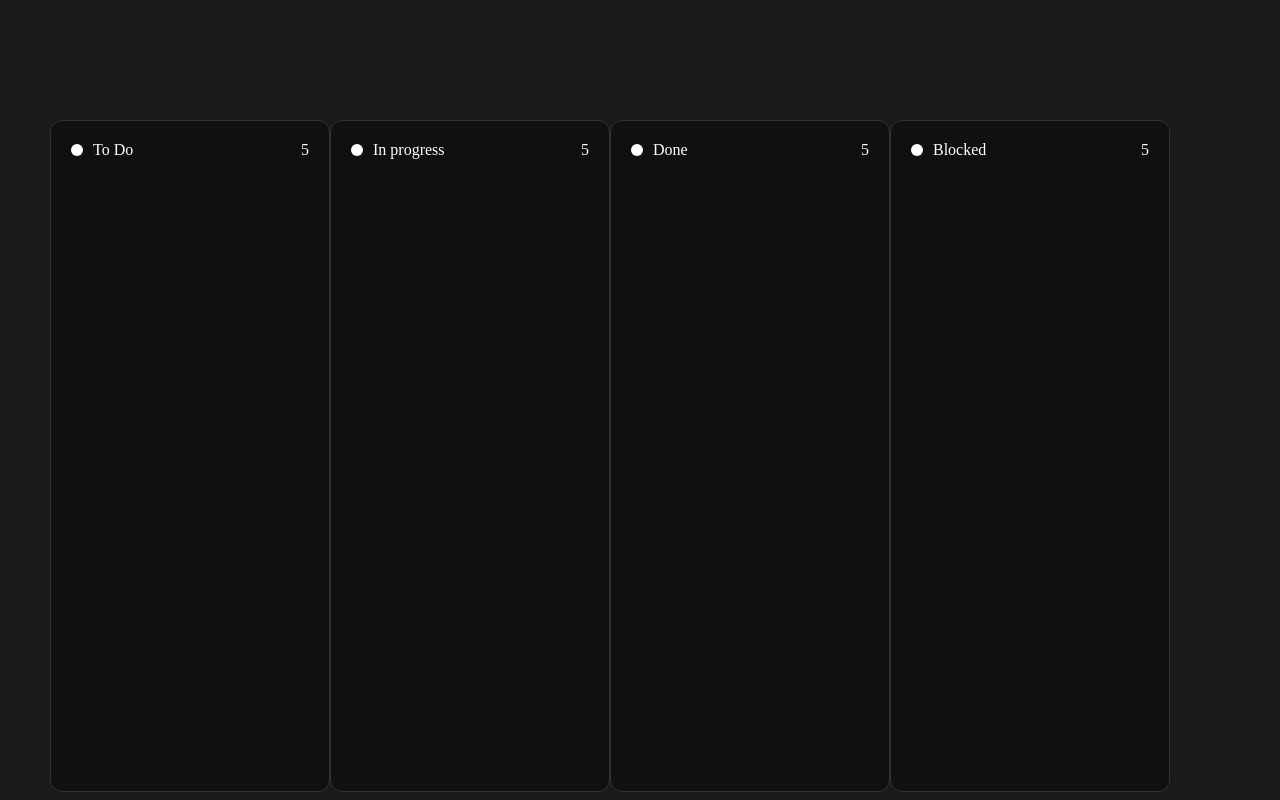
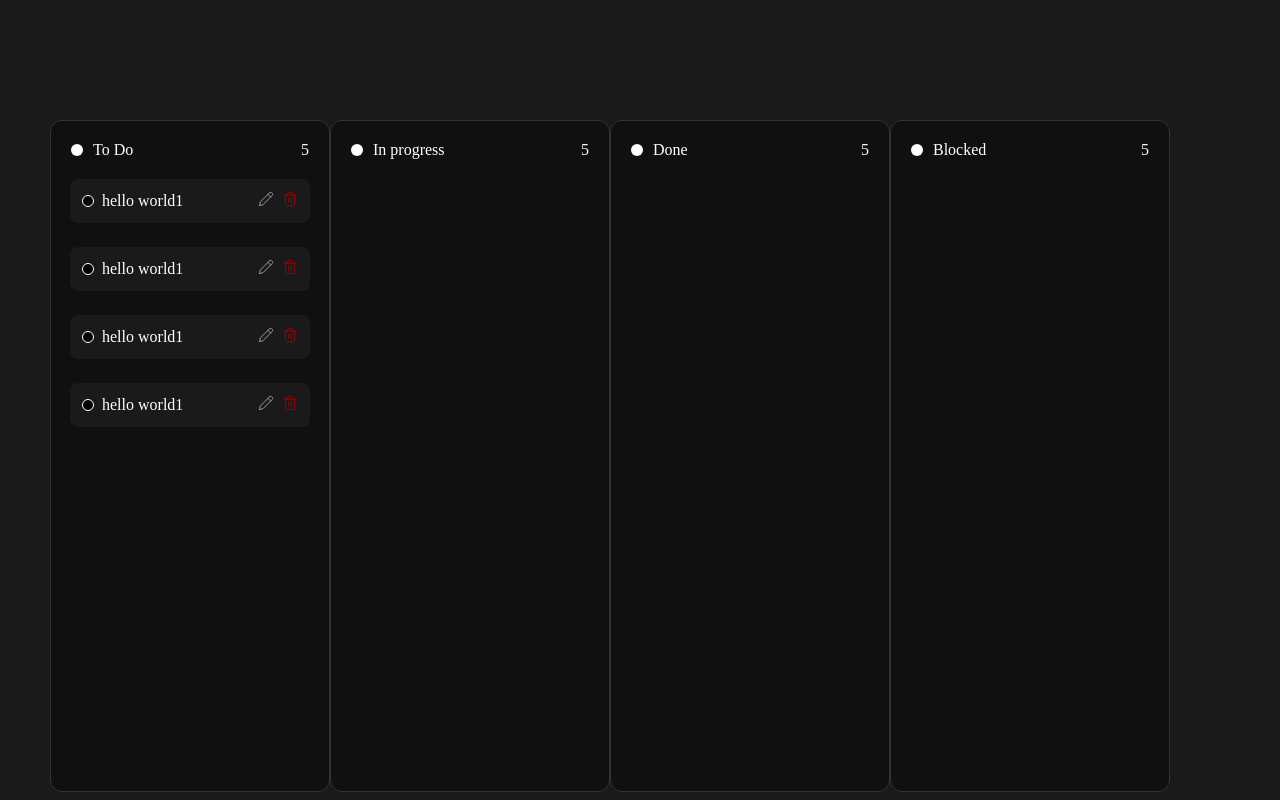
Before and after one commit to Naomi9778/todo-list, a plain HTML site: page index.html in a window 1280 px wide. Drawn offline with Linux system fonts and the light colour scheme.

Commit message:
Description nemev

```diff
--- a/index.css
+++ b/index.css
@@ -117,3 +117,9 @@ body {
   border: 1px solid white;
   background: #000;
 }
+
+.list {
+  display: flex;
+  flex-direction: column;
+  gap: 24px;
+}
--- a/index.js
+++ b/index.js
@@ -89,6 +89,8 @@ const createBoard = (Text, Count) => {
   circle.className = "circle";
   count.innerText = Count;
   headerText.innerText = Text;
+  list.className = 'list';
+
 
   headerTitle.appendChild(circle);
   headerTitle.appendChild(headerText);
@@ -98,24 +100,36 @@ const createBoard = (Text, Count) => {
   board.appendChild(list);
   body.appendChild(board);
 };
-
-const createTask = () => {
-  const list = document.getElementsByClassName("list")[0];
-  const task = document.createElement("div");
-  const text = document.createElement("p");
-  const edit = document.createElement("div");
-  const remove = document.createElement("div");
-
-  edit.innerHTML = editSvg;
-  remove.innerHTML = removeSvg;
-
-  list.appendChild(task);
-  body.appendChild(list)
-};
-
 createBoard('To Do', '5')
 createBoard('In progress', '5')
 createBoard('Done', '5')
 createBoard('Blocked', '5')
 
-createTask()
+const createTask = (desc) => {
+    const list = document.getElementsByClassName("list")[0];
+    const task = document.createElement("div");
+    const circle = document.createElement("div");
+    const text = document.createElement("p");
+    const edit = document.createElement("div");
+    const remove = document.createElement("div");
+
+    task.className = "task";
+    circle.classList.add('circle');
+    circle.classList.add('black');
+    text.className = 'text';
+    text.innerText = desc;
+    edit.innerHTML = editSvg;
+    remove.innerHTML = removeSvg;
+
+    task.appendChild(circle);
+    task.appendChild(text);
+    task.appendChild(edit);
+    task.appendChild(remove);
+    list.appendChild(task);
+  };
+
+
+createTask('hello world1');
+createTask('hello world1');
+createTask('hello world1');
+createTask('hello world1');
```
